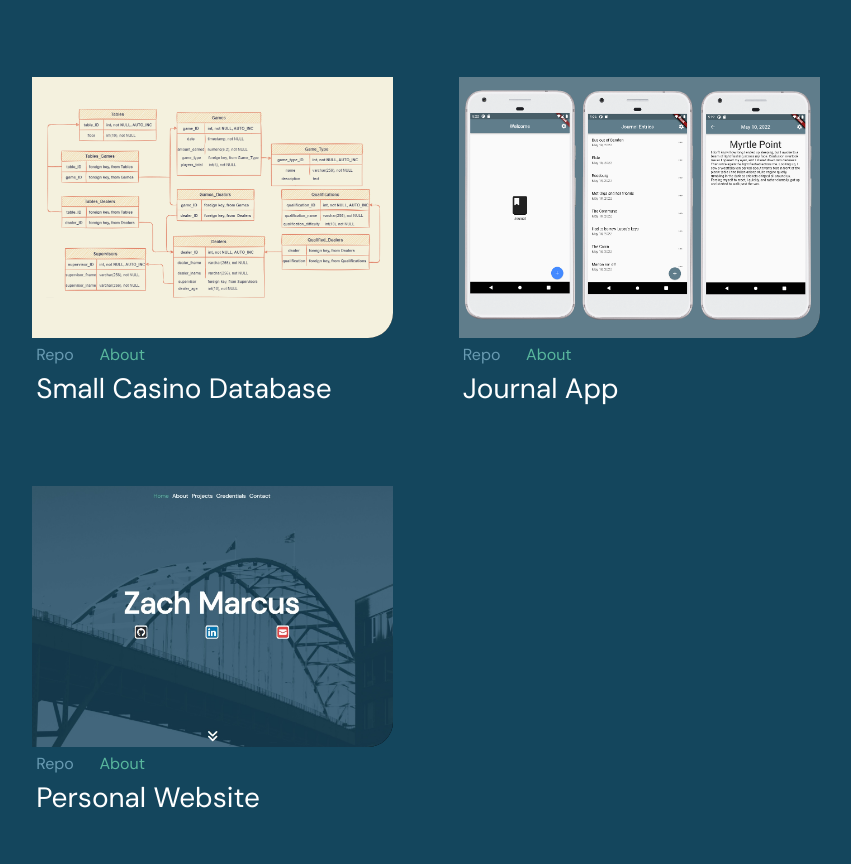
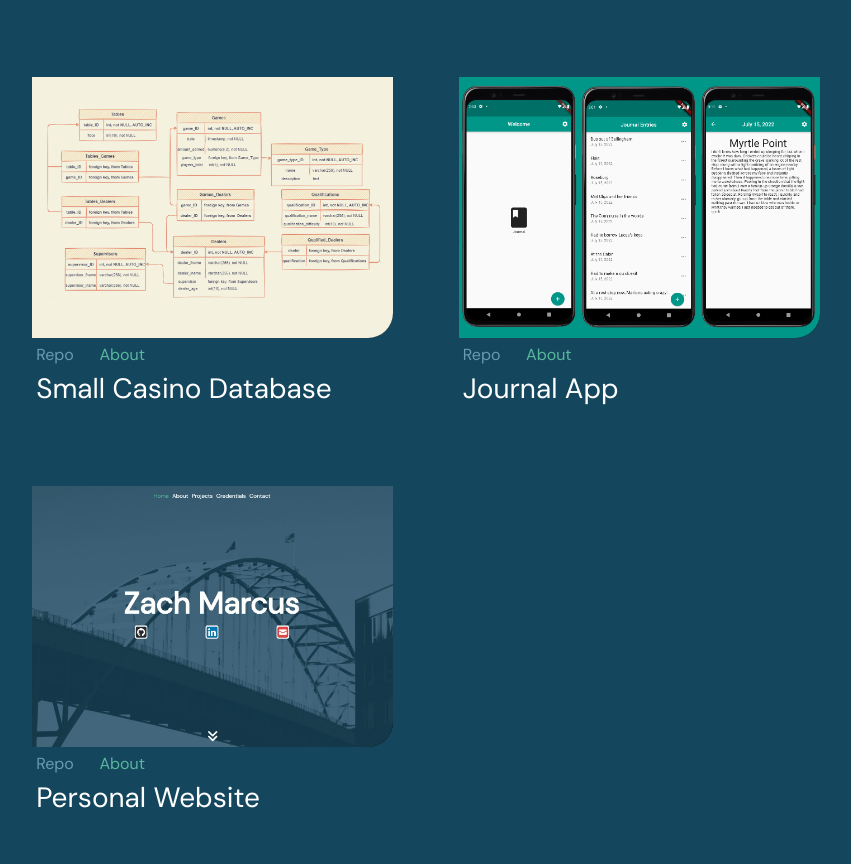
Before and after one commit to zachmarcus7/portfolio-v1, a plain HTML site: page index.html in a window 1280 px wide. Shown: the part 2532-3396 px from the top of the page, without its empty margins (214-1065 px from the left). Drawn offline with Linux system fonts and the light colour scheme.

Commit message:
Update index.html

```diff
--- a/index.html
+++ b/index.html
@@ -601,7 +601,7 @@
                             <div class="project-link-container">
                                 <div class="project-img-container" data-toggle="modal" data-target="#journal-modal">
                                     <a class="project-link">
-                                        <img src="images/journal-app.webp" alt="Journal App" />
+                                        <img src="images/app.webp" alt="Journal App" />
                                     </a>
                                 </div>
                             </div>
@@ -624,7 +624,7 @@
                             <div class="modal-dialog" role="document">
                                 <div class="modal-content">
                                     <div class="modal-header">
-                                        <img src="images/journal-app.webp" alt="Journal App" />
+                                        <img src="images/app.webp" alt="Journal App" />
                                     </div>
                                     <div class="modal-body container-fluid">
                                         <h6 class="project-modal-header">Journal App</h6>
```
